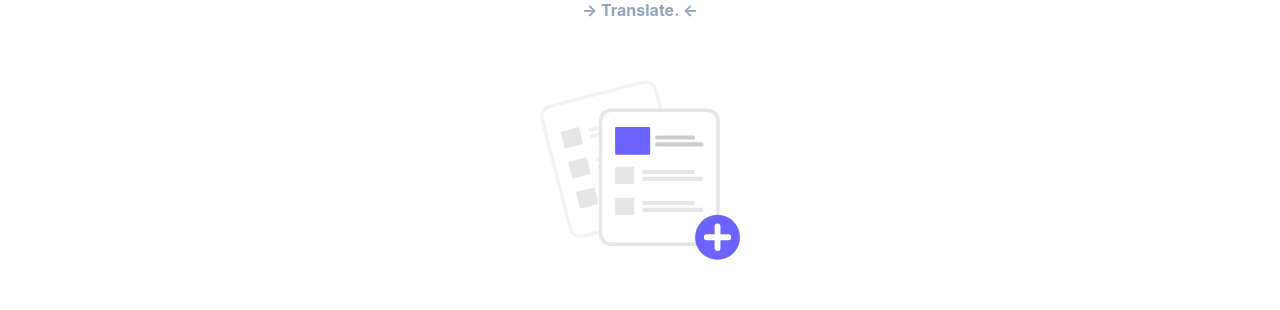
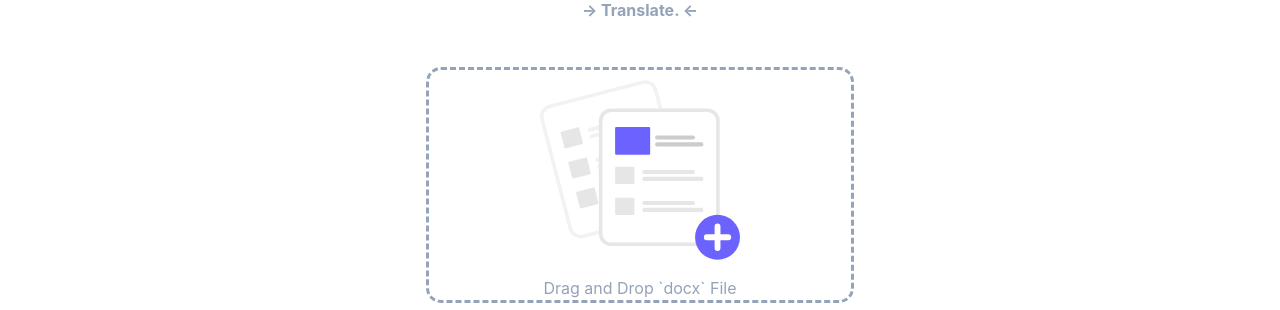
Before and after one commit to irabeny89/edoctrans, a Next.js app: page / in a window 1280 px wide. Shown: the part 477-787 px from the top of the page. Built offline with nearby package versions, Linux system fonts and the light colour scheme; no server answers.

Commit message:
Add file drag and drop
close #16

```diff
--- a/components/ErrorBoundary.tsx
+++ b/components/ErrorBoundary.tsx
@@ -26,11 +26,11 @@ class ErrorBoundary extends Component<Props, State> {
   render() {
     if (this.state.hasError)
       return (
-        <div>
+        <div className="text-center">
           <h2>Oops, there is an error!</h2>
 
           <button
-            className="rounded-full bg-blue-500"
+            className="rounded-full bg-blue-500 text-white px-2"
             type="button"
             onClick={() => this.setState({ hasError: false })}
           >
--- a/components/TranslatorForm.tsx
+++ b/components/TranslatorForm.tsx
@@ -1,6 +1,6 @@
 import useFormError from "hooks/useFormError";
-import { FormEventHandler } from "react";
-import { MdTranslate } from "react-icons/md";
+import { DragEventHandler, FormEventHandler, useState, useRef } from "react";
+import { MdTranslate, MdCheck, MdOutlineCancel } from "react-icons/md";
 import { TranslatorFormPropsType, TranslatorInputsType } from "types";
 import LocaleSelect from "./LocaleSelect";
 import { maxFileSize, supportedLanguages } from "config";
@@ -23,6 +23,9 @@ export default function TranslatorForm({
     setShowFailError,
   } = useFormError();
 
+  const [hasUpload, setHasUpload] = useState(false),
+    fileInputRef = useRef<HTMLInputElement>(null);
+
   const handleSubmit: FormEventHandler<HTMLFormElement> = async (e) => {
       e.preventDefault();
       const { file, locale } = Object.fromEntries(
@@ -37,12 +40,33 @@ export default function TranslatorForm({
       } catch (error) {
         console.error(error), setIsTranslating(false), setShowFailError(true);
       }
+    },
+    handleDrop: DragEventHandler<HTMLDivElement> = (e) => {
+      e.preventDefault();
+      const allowedType =
+          "application/vnd.openxmlformats-officedocument.wordprocessingml.document",
+        files = e.dataTransfer.files;
+
+      files.length === 1 &&
+        files[0].type === allowedType &&
+        ((fileInputRef.current!.files = files), setHasUpload(!!files.length));
     };
 
   return (
     <div className="space-y-8">
-      <div className="text-center">
+      <div
+        className="text-center rounded-xl outline-dashed"
+        onDragOver={(e) => e.preventDefault()}
+        onDrop={handleDrop}
+      >
+        {hasUpload && !showFileError && (
+          <MdCheck color="lightgreen" size={100} className="float-right" />
+        )}
+        {showFileError && (
+          <MdOutlineCancel color="red" size={100} className="float-right" />
+        )}
         <Image src="/add_files.svg" width="200" height="200" />
+        <p>Drag and Drop `docx` File</p>
       </div>
 
       {showFileError && <small className="text-red-400">{fileSizeError}</small>}
@@ -50,6 +74,7 @@ export default function TranslatorForm({
         <div className="flex justify-between mx-auto">
           <input
             required
+            ref={fileInputRef}
             name="file"
             type="file"
             accept=".docx"
```
Lines whose indentation alone changed are shown as unchanged.
